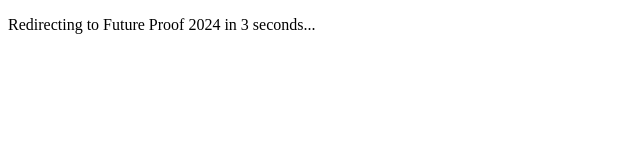
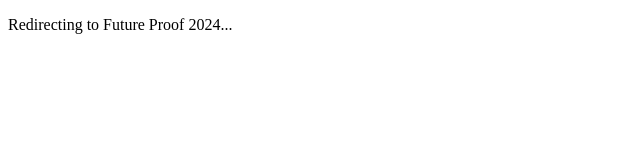
Before and after one commit to rahildar/static-deploy, a plain HTML site: page index.html in a window 1280 px wide. Shown: the full height of the page, 0-640 px from the left. Drawn offline with Linux system fonts and the light colour scheme.

Commit message:
auto redirect

```diff
--- a/index.html
+++ b/index.html
@@ -17,12 +17,12 @@
 	<meta property="og:image"
 		content="https://storage.googleapis.com/staging-application-storage-fine-grained/AdvisorCircle/FutureProof/fp2024/registrationParticipant/images/social-post/da40bff5-d551-40b1-923a-2540240521ed?ts=1728465036997" />
 	<meta property="og:type" content="website" />
-    <meta http-equiv="refresh" content="3;url=https://futureproof.advisorcircle.com/retreat?postRef=ZGE0MGJmZjUtZDU1MS00MGIxLTkyM2EtMjU0MDI0MDUyMWVk&source=bGlua2VkSW4=" />
+    <meta http-equiv="refresh" content="1;url=https://futureproof.advisorcircle.com/retreat?postRef=ZGE0MGJmZjUtZDU1MS00MGIxLTkyM2EtMjU0MDI0MDUyMWVk&source=bGlua2VkSW4=" />
     <title>Future Proof 2024 - MP, AP - Selection &amp; TT - Profile</title>
 </head>
 
 <body>
-    <p>Redirecting to Future Proof 2024 in 3 seconds...</p>
+    <p>Redirecting to Future Proof 2024...</p>
 </body>
 
 </html>
```
